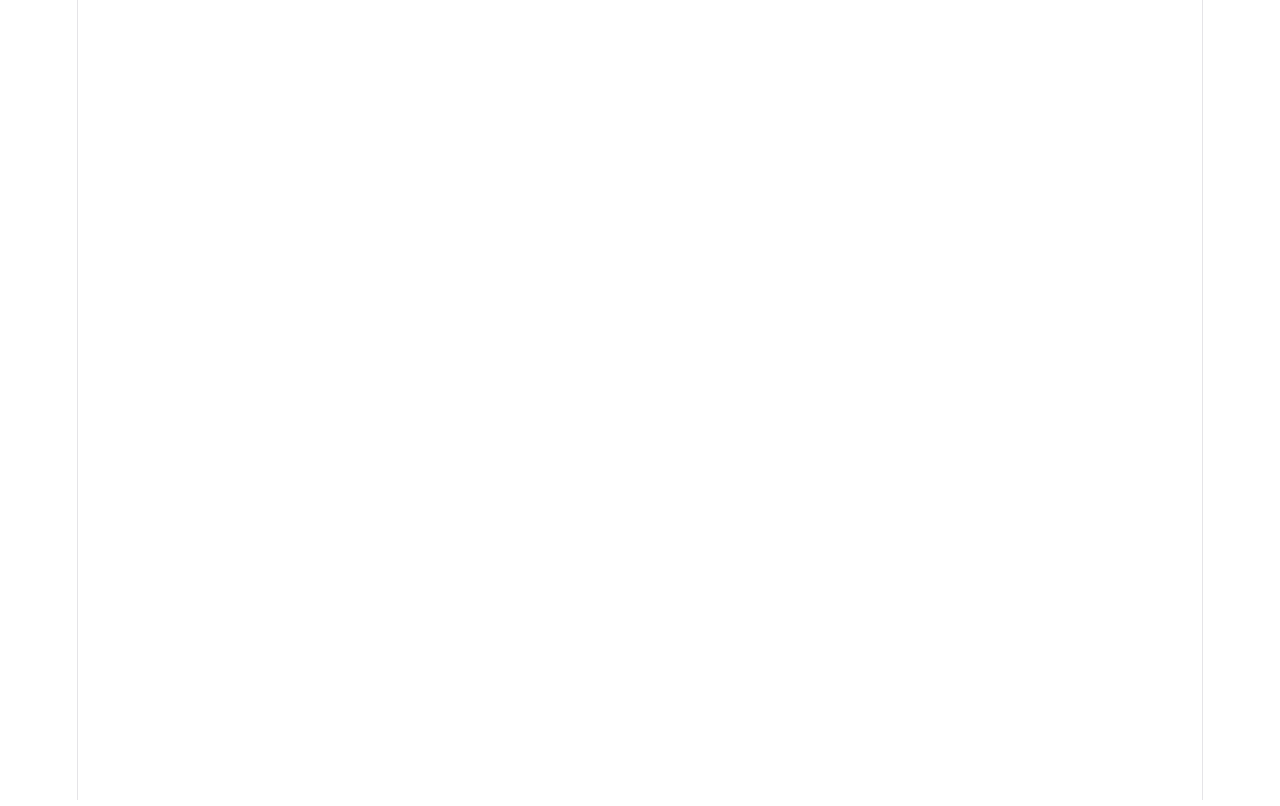
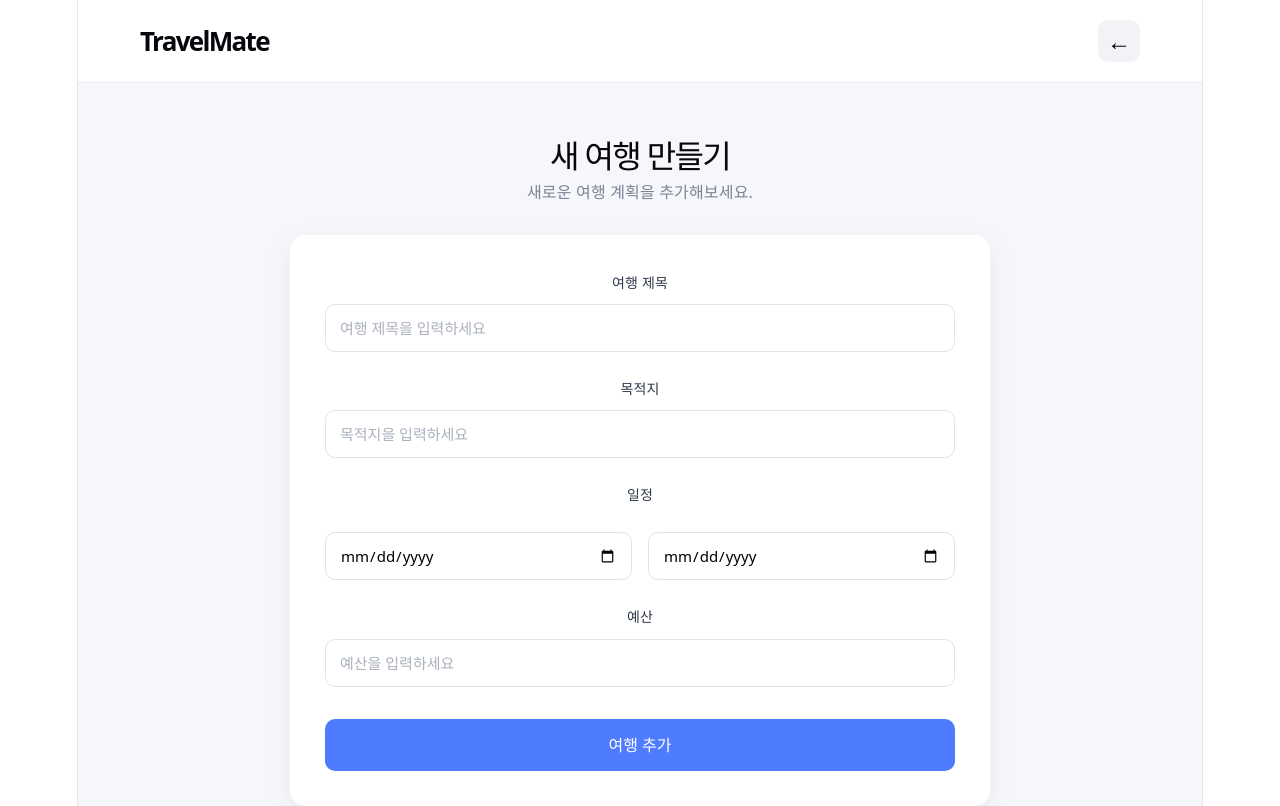
Before and after one commit to tnrms08/travelmate, a React (Vite) app in the folder frontend/: page /travels/new in a window 1280 px wide. Before the commit this address had no page. Built offline with nearby package versions, Linux system fonts and the light colour scheme; sample sign-in values are in the browser's storage.

Commit message:
add travel creation page and styling

```diff
--- a/frontend/src/App.css
+++ b/frontend/src/App.css
@@ -233,3 +233,285 @@ input {
   align-items: center;
   gap: 6px;
 }
+
+/* =========================
+   여행 목록 헤더
+========================= */
+
+.travel-list-header {
+  display: flex;
+  align-items: center;
+  justify-content: space-between;
+
+  margin-bottom: 24px;
+}
+
+.travel-list-header h2 {
+  margin: 0;
+}
+
+
+/* =========================
+   여행 추가 버튼
+========================= */
+
+.add-travel-button {
+  width: 44px;
+  height: 44px;
+
+  border: none;
+  border-radius: 12px;
+
+  background-color: #4f7cff;
+  color: #ffffff;
+
+  font-size: 28px;
+  font-weight: 400;
+  line-height: 1;
+
+  cursor: pointer;
+
+  display: flex;
+  align-items: center;
+  justify-content: center;
+
+  box-shadow: 0 4px 12px rgba(79, 124, 255, 0.25);
+
+  transition: 0.2s;
+}
+
+.add-travel-button:hover {
+  background-color: #3d68e8;
+
+  transform: translateY(-2px);
+
+  box-shadow: 0 6px 16px rgba(79, 124, 255, 0.3);
+}
+
+.add-travel-button:active {
+  transform: translateY(0);
+}
+
+/* =========================
+   여행 생성 페이지
+========================= */
+
+.travel-create-page {
+  min-height: 100vh;
+  background-color: #f5f7fb;
+}
+
+/* 상단 헤더 */
+.travel-create-header {
+  background-color: #ffffff;
+  border-bottom: 1px solid #e9edf3;
+  padding: 20px 40px;
+}
+
+.travel-create-logo {
+  max-width: 1000px;
+  margin: 0 auto;
+
+  display: flex;
+  align-items: center;
+  justify-content: space-between;
+}
+
+.travel-create-logo h1 {
+  margin: 0;
+  font-size: 26px;
+  font-weight: 700;
+}
+
+/* 뒤로가기 버튼 */
+.back-button {
+  width: 42px;
+  height: 42px;
+
+  border: none;
+  border-radius: 10px;
+
+  background-color: #f1f3f7;
+
+  font-size: 24px;
+  cursor: pointer;
+
+  display: flex;
+  align-items: center;
+  justify-content: center;
+
+  transition: 0.2s;
+}
+
+.back-button:hover {
+  background-color: #e4e8ef;
+}
+
+/* 제목 영역 */
+.travel-create-container {
+  width: 100%;
+  max-width: 700px;
+  margin: 0 auto;
+
+  padding: 60px 20px 30px;
+}
+
+.travel-create-title h1 {
+  margin: 0 0 10px;
+
+  font-size: 32px;
+  font-weight: 700;
+}
+
+.travel-create-title p {
+  margin: 0;
+
+  color: #7a8493;
+  font-size: 16px;
+}
+
+/* =========================
+   여행 생성 폼
+========================= */
+
+.travel-create-form {
+  width: 100%;
+  max-width: 700px;
+
+  margin: 0 auto;
+  padding: 35px;
+
+  background-color: #ffffff;
+
+  border-radius: 16px;
+
+  box-sizing: border-box;
+
+  box-shadow: 0 8px 30px rgba(0, 0, 0, 0.06);
+
+  display: flex;
+  flex-direction: column;
+  gap: 24px;
+}
+
+/* 입력 그룹 */
+.travel-create-form .form-group {
+  display: flex;
+  flex-direction: column;
+  gap: 8px;
+}
+
+/* 라벨 */
+.travel-create-form label {
+  font-size: 14px;
+  font-weight: 600;
+
+  color: #2d3748;
+}
+
+/* 입력창 */
+.travel-create-form input {
+  width: 100%;
+  height: 48px;
+
+  padding: 0 14px;
+
+  box-sizing: border-box;
+
+  border: 1px solid #dfe3ea;
+  border-radius: 10px;
+
+  font-size: 15px;
+
+  outline: none;
+
+  transition: 0.2s;
+}
+
+/* placeholder */
+.travel-create-form input::placeholder {
+  color: #aab1bc;
+}
+
+/* input 클릭했을 때 */
+.travel-create-form input:focus {
+  border-color: #4f7cff;
+
+  box-shadow: 0 0 0 3px rgba(79, 124, 255, 0.1);
+}
+
+/* =========================
+   날짜 입력 영역
+========================= */
+
+.date-group {
+  display: grid;
+  grid-template-columns: 1fr 1fr;
+  gap: 16px;
+}
+
+/* =========================
+   여행 추가 버튼
+========================= */
+
+.travel-create-form button[type="submit"] {
+  width: 100%;
+  height: 52px;
+
+  margin-top: 8px;
+
+  border: none;
+  border-radius: 10px;
+
+  background-color: #4f7cff;
+
+  color: #ffffff;
+
+  font-size: 16px;
+  font-weight: 600;
+
+  cursor: pointer;
+
+  transition: 0.2s;
+}
+
+.travel-create-form button[type="submit"]:hover {
+  background-color: #3d68e8;
+
+  transform: translateY(-1px);
+}
+
+.travel-create-form button[type="submit"]:active {
+  transform: translateY(0);
+}
+
+/* =========================
+   모바일 대응
+========================= */
+
+@media (max-width: 768px) {
+
+  .travel-create-header {
+    padding: 16px 20px;
+  }
+
+  .travel-create-container {
+    padding: 40px 20px 24px;
+  }
+
+  .travel-create-title h1 {
+    font-size: 26px;
+  }
+
+  .travel-create-form {
+    width: calc(100% - 40px);
+
+    padding: 24px;
+
+    margin-bottom: 40px;
+  }
+
+  .date-group {
+    grid-template-columns: 1fr;
+  }
+}
--- a/frontend/src/App.jsx
+++ b/frontend/src/App.jsx
@@ -3,6 +3,7 @@ import LoginPage from './LoginPage';
 import TravelListPage from './TravelListPage';
 import './App.css'
 import ProtectedRoute from './ProtectEDRoute';
+import TravelCreatePage from './TravelCreatePage';
 
 function App() {
 
@@ -16,6 +17,12 @@ function App() {
                 <TravelListPage />
                </ProtectedRoute>
               }/>
+        <Route path='/travels/new'
+               element={
+               <ProtectedRoute>
+                <TravelCreatePage />
+               </ProtectedRoute>
+              }/>
       </Routes>
     </BrowserRouter>
   )
--- a/frontend/src/LoginPage.jsx
+++ b/frontend/src/LoginPage.jsx
@@ -6,6 +6,7 @@ function LoginPage(){
     const [password, setPassword] = useState('')
     const navigate = useNavigate()
 
+    //로그인 버튼 누르기
     const handleLogin = async (event) => {
         event.preventDefault();
 
--- /dev/null
+++ b/frontend/src/TravelCreatePage.jsx
@@ -0,0 +1,131 @@
+import { useState } from "react";
+import { useNavigate } from 'react-router-dom';
+
+function TravelCreatePage(){
+
+    const [title, setTitle] = useState('');
+    const [destination, setDestination] = useState('');
+    const [startDate, setStartDate] = useState('');
+    const [endDate, setEndDate] = useState('');
+    const [budget, setBudget] = useState('');
+
+    const navigate = useNavigate()
+
+    const handleCreateTravel = async (event) => {
+        event.preventDefault();
+
+
+        const token = sessionStorage.getItem('token');
+        const response = await fetch('http://localhost:8080/travels',
+            {
+            method: 'POST',
+            headers: {
+                'Content-Type': 'application/json',
+                'Authorization': `Bearer ${token}`
+            },
+            body: JSON.stringify({
+                title: title,
+                destination: destination,
+                startDate: startDate,
+                endDate: endDate,
+                budget: budget
+            })
+            }
+        );
+
+        if (response.ok) {
+            console.log("여행 생성 성공");
+            navigate('/travels')
+        } else {
+            console.log("여행 생성 실패");
+        }
+        console.log(response);
+
+    }
+
+    return (
+    <main className="travel-create-page">
+        <header className="travel-create-header">
+            <div className="travel-create-logo">
+                <h1>TravelMate</h1>
+                <button
+                    type="button"
+                    className="back-button"
+                    onClick={() => navigate('/travels')}
+                > ← </button>
+            </div>
+        </header>
+        <section className="travel-create-container">
+            <div className="travel-create-title">
+                <h1>새 여행 만들기</h1>
+                <p>새로운 여행 계획을 추가해보세요.</p>
+            </div>
+        </section>
+      <form
+        className="travel-create-form"
+        onSubmit={handleCreateTravel}>
+            <div className="form-group">
+                <label htmlFor="title">여행 제목</label>
+                <input
+                    id = "title"
+                    type="text"
+                    placeholder="여행 제목을 입력하세요"
+                    value={title}
+                    onChange={(e) => setTitle(e.target.value)}
+                />
+            </div>
+
+            <div className="form-group">
+                <label htmlFor="destination">목적지</label>
+                <input
+                    id = "destination"
+                    type="text"
+                    placeholder="목적지을 입력하세요"
+                    value={destination}
+                    onChange={(e) => setDestination(e.target.value)}
+                />
+            </div>
+
+            <label htmlFor="startDate">일정</label>
+            <div className="date-group">
+                <div className="form-group">
+                    <input
+                        id = "startDate"
+                        type="date"
+                        placeholder="여행 시작일을 입력하세요"
+                        value={startDate}
+                        onChange={(e) => setStartDate(e.target.value)}
+                    />
+                </div>
+                <div className="form-group">
+                    <input
+                        id = "endDate"
+                        type="date"
+                        placeholder="여행 종료일을 입력하세요"
+                        value={endDate}
+                        onChange={(e) => setEndDate(e.target.value)}
+                    />
+                </div>
+            </div>
+
+            <div className="form-group">
+                <label htmlFor="budget">예산</label>
+                <input
+                    id = "budget"
+                    type="number"
+                    placeholder="예산을 입력하세요"
+                    value={budget}
+                    onChange={(e) => setBudget(e.target.value)}
+                />
+            </div>
+
+
+        <button type="submit">
+          여행 추가
+        </button>
+      </form>
+    </main>
+  )
+}
+
+export default TravelCreatePage
--- a/frontend/src/TravelListPage.jsx
+++ b/frontend/src/TravelListPage.jsx
@@ -48,6 +48,11 @@ function TravelListPage(){
         }
     }
 
+    //여행 추가
+    const handleAddTravel = () => {
+        navigate("/travels/new")
+    }
+
     return (
         <main className='travel-page'>
             <header className="travel-header">
@@ -65,7 +70,15 @@ function TravelListPage(){
             </header>
 
             <section className="travel-list">
+                <div className='travel-list-header'>
                     <h2><b>나의 여행</b></h2>
+                    <button
+                        className='add-travel-button'
+                        onClick={handleAddTravel}
+                    >
+                        +
+                    </button>
+                </div>
 
                 <div className="travel-cards">
                     {travels.map((travel) => (
```
Lines whose indentation alone changed are shown as unchanged.
